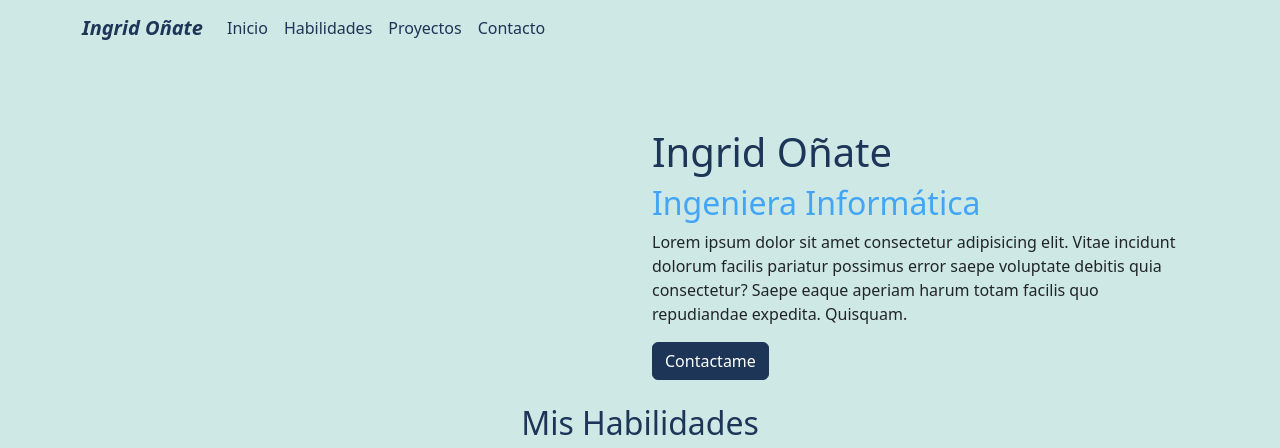
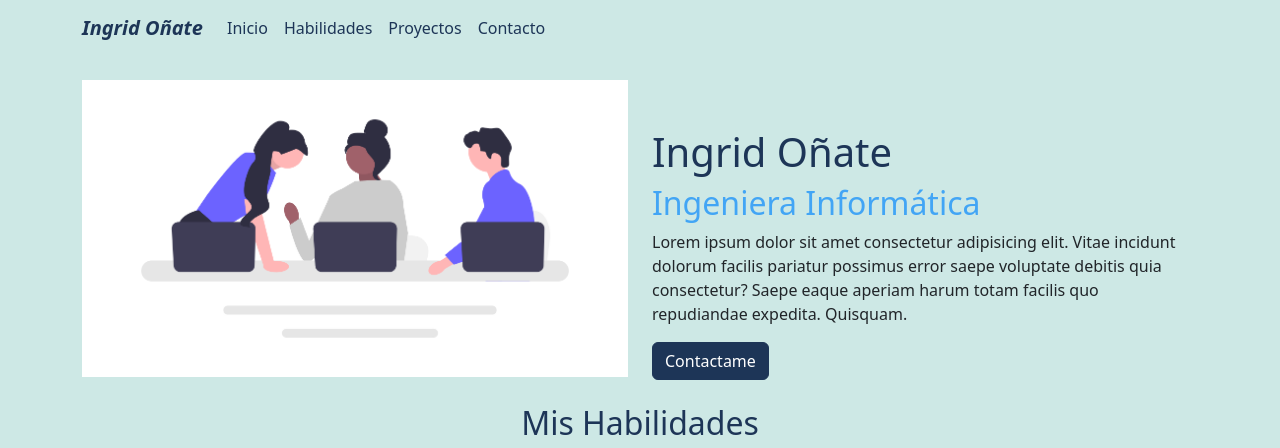
Before and after one commit to ingridoa/DesafioframyBootIOA, a website: page index.html in a window 1280 px wide. Shown: the top 448 px of the page. Drawn offline with nearby package versions, Linux system fonts and the light colour scheme; the site is published under a folder, as on GitHub Pages, so addresses that start at the root find nothing.

Commit message:
redireccionamiento

```diff
--- a/index.html
+++ b/index.html
@@ -68,7 +68,7 @@
       <section class="container my-4">
         <div class="row">
           <div class="col-12 col-md-6">
-            <img src="/assets/img/Engineering.png" alt="" class="w-100" />
+            <img src="./assets/img/Engineering.png" alt="" class="w-100" />
           </div>
           <div class="col-12 col-md-6 pt-5">
             <h1 class="text-secondary">Ingrid Oñate</h1>
```
